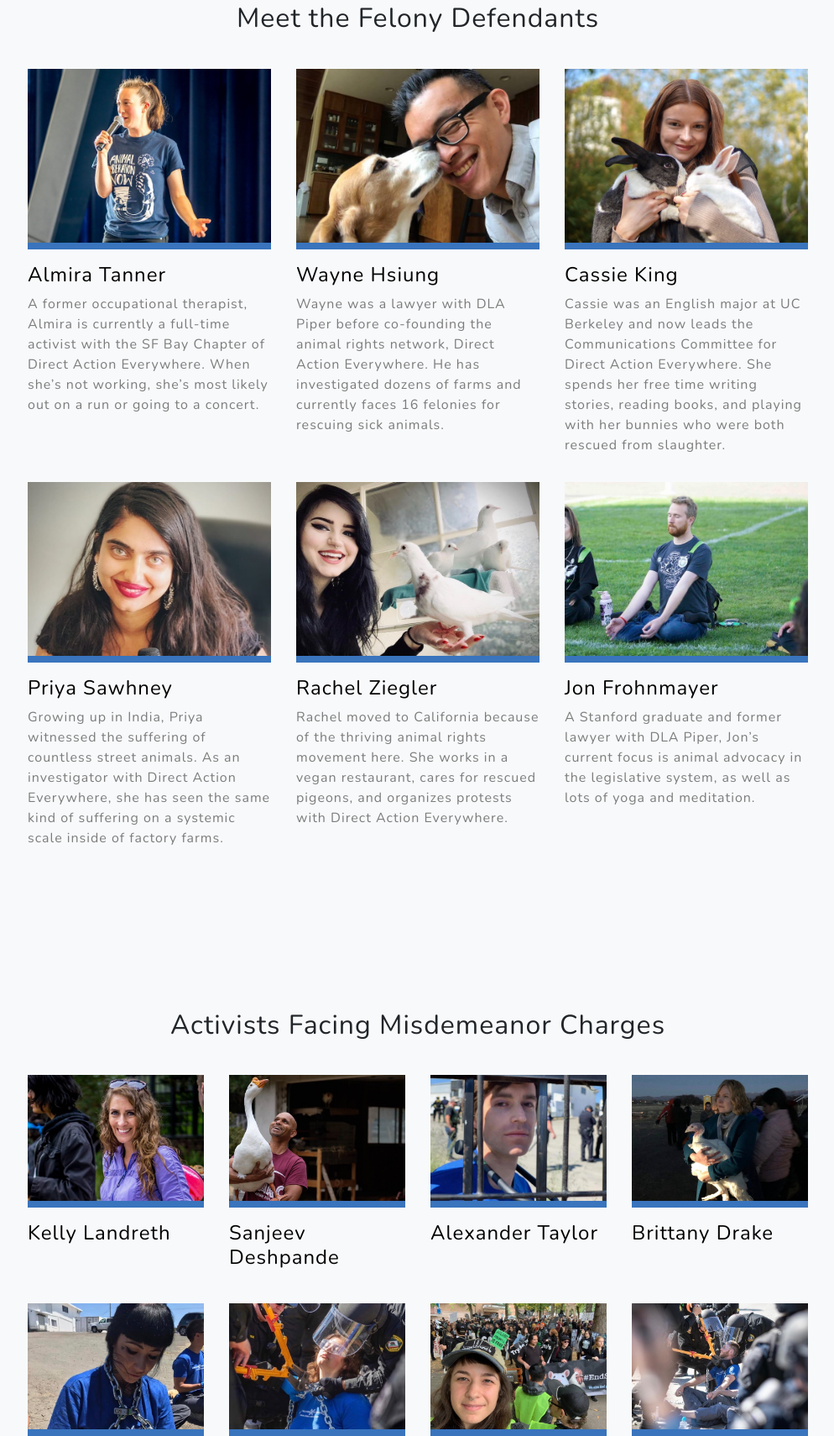
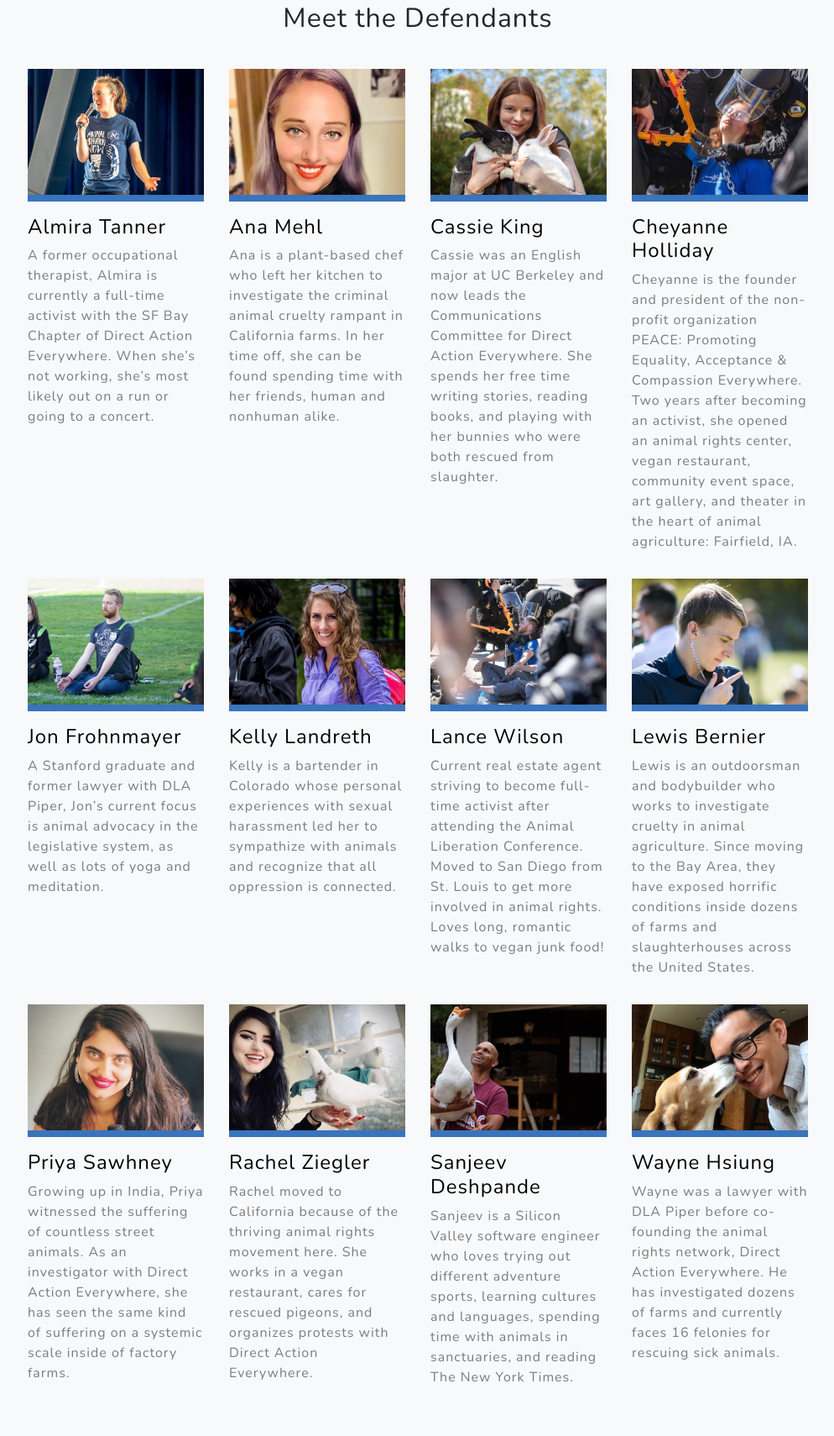
Before and after one commit to dxe/righttorescue.com-legacy, a plain HTML site: page sunrise.html in a window 1280 px wide. Shown: the part 1487-3197 px from the top of the page at 84% size, without its empty margins (142-1136 px from the left). Drawn offline with nearby package versions, Linux system fonts and the light colour scheme; a script that the page names is missing.

Commit message:
draft donor drive pages, updates to sonoma page

```diff
--- a/_new/css/grayscale.css
+++ b/_new/css/grayscale.css
@@ -99,7 +99,7 @@
   position: relative;
   width: 100%;
   height: auto;
-  min-height: 35rem;
+  min-height: 45rem;
   padding: 15rem 0;
   background-color: #161616;
 }
@@ -114,6 +114,7 @@
 
 #masthead-video {
   position: absolute;
+  overflow: hidden;
   right: 0;
   bottom: 0;
   min-width: 100%;
@@ -122,6 +123,7 @@
 
 #masthead-video-overlay {
   position: absolute;
+  overflow: hidden;
   right: 0;
   bottom: 0;
   min-width: 100%;
--- a/sunrise.html
+++ b/sunrise.html
@@ -91,7 +91,7 @@
 
         <div class="col-lg-7 order-lg-1 my-auto mx-auto">
           <p class="mt-3">
-            Over 100 nonviolent activists have been arrested at factory farms in Sonoma County for taking direct action where the government has failed to address reported criminal animal cruelty. Six activists face multiple felony charges. Preliminary hearings for two of them are set for March 2020. Seven activists face multiple misdemeanor charges. Trial is set for April for four of these activists, and it will be DxE's first criminal trial.
+            Over 100 nonviolent activists have been arrested at factory farms in Sonoma County for taking direct action where the government has failed to address reported criminal animal cruelty. Six activists face multiple felony charges and their preliminary hearings are set for January 2020.
           </p>
         </div>
 
@@ -112,97 +112,7 @@
 
           <div class="text-center" style="padding-bottom: 2rem;">
 
-            <h2>Meet the Felony Defendants</h2>
-
-          </div>
-
-        </div>
-
-      </div>
-
-      <div class="row">
-
-        <div class="col-lg-4">
-          <img class="img-fluid mb-3 mb-lg-0" src="img/almira.jpg" alt="">
-          <div class="featured-text pt-3 text-center text-lg-left">
-            <h4>Almira Tanner</h4>
-            <p class="text-black-50 mb-0">
-               A former occupational therapist, Almira is currently a full-time activist with the SF Bay Chapter of Direct Action Everywhere. When she’s not working, she’s most likely out on a run or going to a concert.
-            </p>
-          </div>
-        </div>
-
-        <div class="col-lg-4">
-          <img class="img-fluid mb-3 mb-lg-0" src="img/wayne-julie.jpg" alt="">
-          <div class="featured-text pt-3 text-center text-lg-left">
-            <h4>Wayne Hsiung</h4>
-            <p class="text-black-50 mb-0">
-               Wayne was a lawyer with DLA Piper before co-founding the animal rights network, Direct Action Everywhere. He has investigated dozens of farms and currently faces 16 felonies for rescuing sick animals.
-            </p>
-          </div>
-        </div>
-
-        <div class="col-lg-4">
-          <img class="img-fluid mb-3 mb-lg-0" src="img/cassie.jpg" alt="">
-          <div class="featured-text pt-3 text-center text-lg-left">
-            <h4>Cassie King</h4>
-            <p class="text-black-50 mb-0">
-               Cassie was an English major at UC Berkeley and now leads the Communications Committee for Direct Action Everywhere. She spends her free time writing stories, reading books, and playing with her bunnies who were both rescued from slaughter.
-            </p>
-          </div>
-        </div>
-
-      </div>
-
-      <div class="row">
-
-        <div class="col-lg-4">
-          <img class="img-fluid mb-3 mb-lg-0" src="img/priya.jpg" alt="">
-          <div class="featured-text pt-3 text-center text-lg-left">
-            <h4>Priya Sawhney</h4>
-            <p class="text-black-50 mb-0">
-               Growing up in India, Priya witnessed the suffering of countless street animals. As an investigator with Direct Action Everywhere, she has seen the same kind of suffering on a systemic scale inside of factory farms.
-            </p>
-          </div>
-        </div>
-
-        <div class="col-lg-4">
-          <img class="img-fluid mb-3 mb-lg-0" src="img/rachel.jpg" alt="">
-          <div class="featured-text pt-3 text-center text-lg-left">
-            <h4>Rachel Ziegler</h4>
-            <p class="text-black-50 mb-0">
-               Rachel moved to California because of the thriving animal rights movement here. She works in a vegan restaurant, cares for rescued pigeons, and organizes protests with Direct Action Everywhere.
-            </p>
-          </div>
-        </div>
-
-        <div class="col-lg-4">
-          <img class="img-fluid mb-3 mb-lg-0" src="img/jon.jpg" alt="">
-          <div class="featured-text pt-3 text-center text-lg-left">
-            <h4>Jon Frohnmayer</h4>
-             <p class="text-black-50 mb-0">
-               A Stanford graduate and former lawyer with DLA Piper, Jon’s current focus is animal advocacy in the legislative system, as well as lots of yoga and meditation.
-            </p>
-          </div>
-        </div>
-
-      </div>
-
-    </div>
-  </section>
-
-  <!-- Cases Section -->
-  <section id="cases" class="projects-section bg-light" style="padding-top: 0 !important;">
-
-    <div class="container">
-
-      <div class="row">
-
-        <div class="col-lg-12">
-
-          <div class="text-center" style="padding-bottom: 2rem;">
-
-            <h2>Activists Facing Misdemeanor Charges</h2>
+            <h2>Meet the Defendants</h2>
 
           </div>
 
@@ -213,30 +123,42 @@
       <div class="row">
 
         <div class="col-lg-3">
-          <img class="img-fluid mb-lg-0" src="img/kl.jpg" alt="">
+          <img class="img-fluid mb-3 mb-lg-0" src="img/almira.jpg" alt="">
           <div class="featured-text pt-3 text-center text-lg-left">
-            <h4>Kelly Landreth</h4>
+            <h4>Almira Tanner</h4>
+            <p class="text-black-50 mb-0">
+               A former occupational therapist, Almira is currently a full-time activist with the SF Bay Chapter of Direct Action Everywhere. When she’s not working, she’s most likely out on a run or going to a concert.
+            </p>
           </div>
         </div>
 
         <div class="col-lg-3">
-          <img class="img-fluid mb-lg-0" src="img/sd.jpg" alt="">
+          <img class="img-fluid mb-3 mb-lg-0" src="img/am.jpg" alt="">
           <div class="featured-text pt-3 text-center text-lg-left">
-            <h4>Sanjeev Deshpande</h4>
+            <h4>Ana Mehl</h4>
+             <p class="text-black-50 mb-0">
+               Ana is a plant-based chef who left her kitchen to investigate the criminal animal cruelty rampant in California farms. In her time off, she can be found spending time with her friends, human and nonhuman alike.
+            </p>
           </div>
         </div>
 
         <div class="col-lg-3">
-          <img class="img-fluid mb-lg-0" src="img/at.jpg" alt="">
+          <img class="img-fluid mb-3 mb-lg-0" src="img/cassie.jpg" alt="">
           <div class="featured-text pt-3 text-center text-lg-left">
-            <h4>Alexander Taylor</h4>
+            <h4>Cassie King</h4>
+            <p class="text-black-50 mb-0">
+               Cassie was an English major at UC Berkeley and now leads the Communications Committee for Direct Action Everywhere. She spends her free time writing stories, reading books, and playing with her bunnies who were both rescued from slaughter.
+            </p>
           </div>
         </div>
 
         <div class="col-lg-3">
-          <img class="img-fluid mb-lg-0" src="img/bd.jpg" alt="">
+          <img class="img-fluid mb-3 mb-lg-0" src="img/ch.jpg" alt="">
           <div class="featured-text pt-3 text-center text-lg-left">
-            <h4>Brittany Drake</h4>
+            <h4>Cheyanne Holliday</h4>
+            <p class="text-black-50 mb-0">
+               Cheyanne is the founder and president of the non-profit organization PEACE: Promoting Equality, Acceptance & Compassion Everywhere. Two years after becoming an activist, she opened an animal rights center, vegan restaurant, community event space, art gallery, and theater in the heart of animal agriculture: Fairfield, IA.
+            </p>
           </div>
         </div>
 
@@ -245,30 +167,42 @@
       <div class="row">
 
         <div class="col-lg-3">
-          <img class="img-fluid mb-lg-0" src="img/cf.jpg" alt="">
+          <img class="img-fluid mb-3 mb-lg-0" src="img/jon.jpg" alt="">
           <div class="featured-text pt-3 text-center text-lg-left">
-            <h4>Chandra Fuller</h4>
+            <h4>Jon Frohnmayer</h4>
+             <p class="text-black-50 mb-0">
+               A Stanford graduate and former lawyer with DLA Piper, Jon’s current focus is animal advocacy in the legislative system, as well as lots of yoga and meditation.
+            </p>
           </div>
         </div>
 
         <div class="col-lg-3">
-          <img class="img-fluid mb-lg-0" src="img/ch.jpg" alt="">
+          <img class="img-fluid mb-3 mb-lg-0" src="img/kl.jpg" alt="">
           <div class="featured-text pt-3 text-center text-lg-left">
-            <h4>Cheyanne Holliday</h4>
+            <h4>Kelly Landreth</h4>
+             <p class="text-black-50 mb-0">
+               Kelly is a bartender in Colorado whose personal experiences with sexual harassment led her to sympathize with animals and recognize that all oppression is connected.
+            </p>
           </div>
         </div>
 
         <div class="col-lg-3">
-          <img class="img-fluid mb-lg-0" src="img/js.jpg" alt="">
+          <img class="img-fluid mb-3 mb-lg-0" src="img/lw.jpg" alt="">
           <div class="featured-text pt-3 text-center text-lg-left">
-            <h4>Jade Sturms</h4>
+            <h4>Lance Wilson</h4>
+             <p class="text-black-50 mb-0">
+               Current real estate agent striving to become full-time activist after attending the Animal Liberation Conference. Moved to San Diego from St. Louis to get more involved in animal rights. Loves long, romantic walks to vegan junk food!
+            </p>
           </div>
         </div>
 
         <div class="col-lg-3">
-          <img class="img-fluid mb-lg-0" src="img/lw.jpg" alt="">
+          <img class="img-fluid mb-3 mb-lg-0" src="img/lb.jpg" alt="">
           <div class="featured-text pt-3 text-center text-lg-left">
-            <h4>Lance Wilson</h4>
+            <h4>Lewis Bernier</h4>
+             <p class="text-black-50 mb-0">
+               Lewis is an outdoorsman and bodybuilder who works to investigate cruelty in animal agriculture. Since moving to the Bay Area, they have exposed horrific conditions inside dozens of farms and slaughterhouses across the United States.
+            </p>
           </div>
         </div>
 
@@ -277,41 +211,42 @@
       <div class="row">
 
         <div class="col-lg-3">
-          <img class="img-fluid mb-lg-0" src="img/lc.jpg" alt="">
+          <img class="img-fluid mb-3 mb-lg-0" src="img/priya.jpg" alt="">
           <div class="featured-text pt-3 text-center text-lg-left">
-            <h4>Lawrence Cuneaz</h4>
+            <h4>Priya Sawhney</h4>
+            <p class="text-black-50 mb-0">
+               Growing up in India, Priya witnessed the suffering of countless street animals. As an investigator with Direct Action Everywhere, she has seen the same kind of suffering on a systemic scale inside of factory farms.
+            </p>
           </div>
         </div>
 
         <div class="col-lg-3">
-          <img class="img-fluid mb-lg-0" src="img/ml.jpg" alt="">
+          <img class="img-fluid mb-3 mb-lg-0" src="img/rachel.jpg" alt="">
           <div class="featured-text pt-3 text-center text-lg-left">
-            <h4>Matthew Leeds</h4>
+            <h4>Rachel Ziegler</h4>
+            <p class="text-black-50 mb-0">
+               Rachel moved to California because of the thriving animal rights movement here. She works in a vegan restaurant, cares for rescued pigeons, and organizes protests with Direct Action Everywhere.
+            </p>
           </div>
         </div>
 
         <div class="col-lg-3">
-          <img class="img-fluid mb-lg-0" src="img/pw.jpg" alt="">
+          <img class="img-fluid mb-3 mb-lg-0" src="img/sd.jpg" alt="">
           <div class="featured-text pt-3 text-center text-lg-left">
-            <h4>Pauline Woo</h4>
-          </div>
-        </div>
-
-      </div>
-
-      <div class="row">
-
-        <div class="col-lg-3">
-          <img class="img-fluid mb-lg-0" src="img/am.jpg" alt="">
-          <div class="featured-text pt-3 text-center text-lg-left">
-            <h4>Ana Mehl</h4>
+            <h4>Sanjeev Deshpande</h4>
+            <p class="text-black-50 mb-0">
+               Sanjeev is a Silicon Valley software engineer who loves trying out different adventure sports, learning cultures and languages, spending time with animals in sanctuaries, and reading The New York Times.
+            </p>
           </div>
         </div>
 
         <div class="col-lg-3">
-          <img class="img-fluid mb-lg-0" src="img/lb.jpg" alt="">
+          <img class="img-fluid mb-3 mb-lg-0" src="img/wayne-julie.jpg" alt="">
           <div class="featured-text pt-3 text-center text-lg-left">
-            <h4>Lewis Bernier</h4>
+            <h4>Wayne Hsiung</h4>
+            <p class="text-black-50 mb-0">
+               Wayne was a lawyer with DLA Piper before co-founding the animal rights network, Direct Action Everywhere. He has investigated dozens of farms and currently faces 16 felonies for rescuing sick animals.
+            </p>
           </div>
         </div>
 
@@ -320,7 +255,7 @@
     </div>
   </section>
 
-   <section id="lawyers" class="projects-section bg-light" style="padding-top: 0 !important;">
+  <section id="lawyers" class="projects-section bg-light" style="padding-top: 0 !important;">
 
     <div class="container">
 
```
Also changed, not shown: _new/donate.html (+14 -6 lines), _new/sunrise.html (+62 -134 lines), .well-known/apple-developer-merchantid-domain-association.txt.
